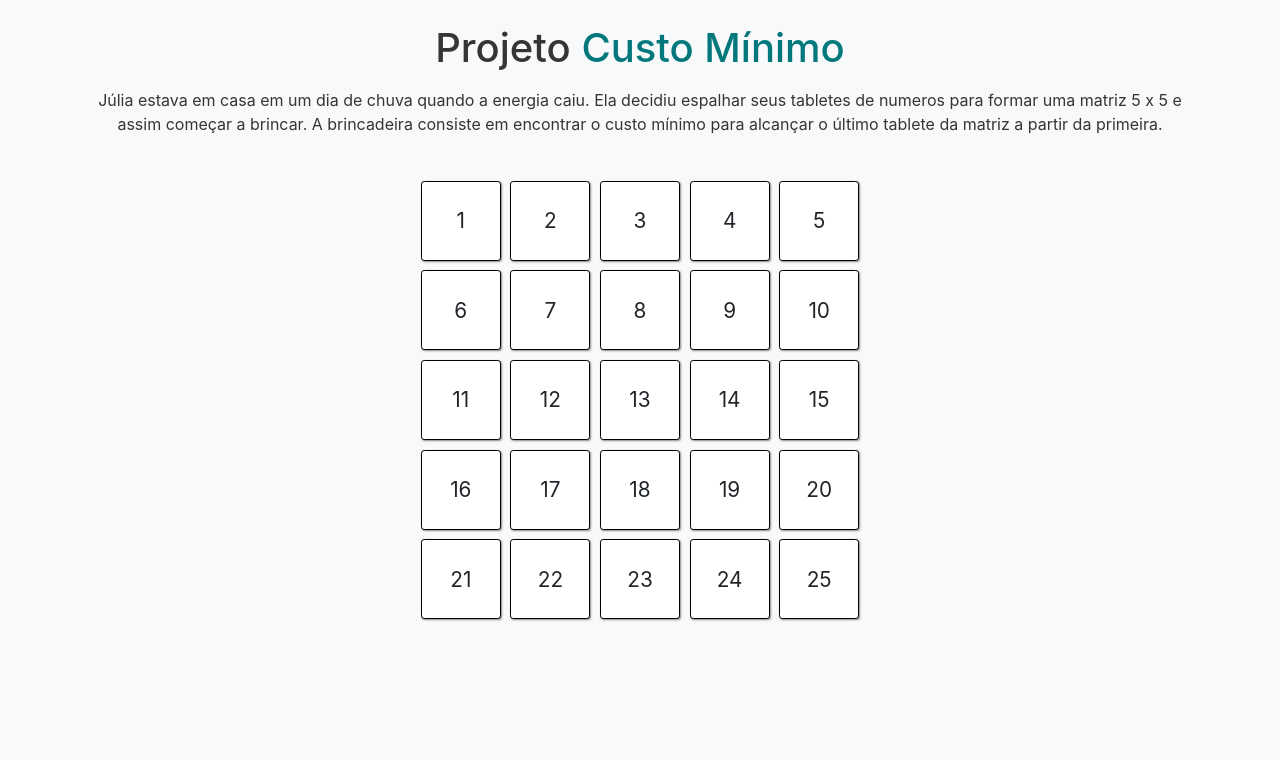
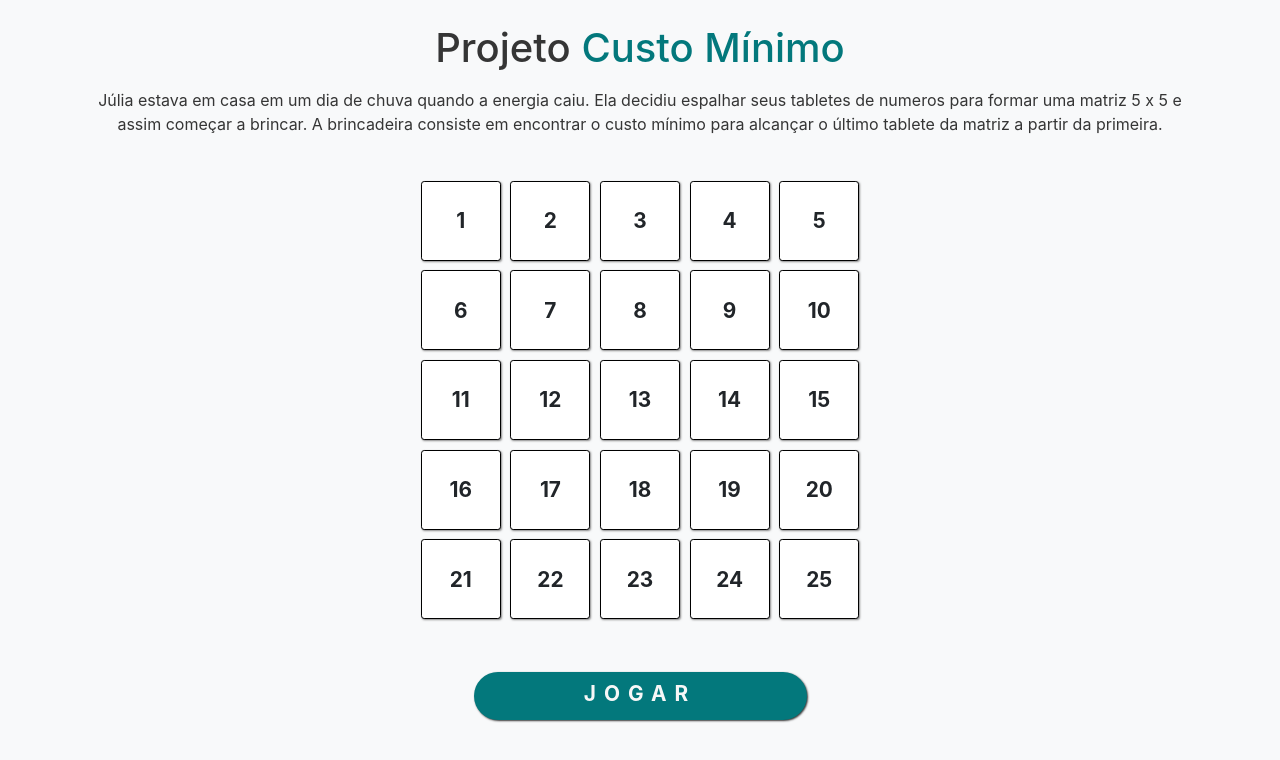
Before and after one commit to EsioFreitas/D-P_minimum-cost, a React (Create React App) app: page / in a window 1280 px wide. Shown: the top 760 px of the page. Built offline with nearby package versions, Linux system fonts and the light colour scheme.

Commit message:
Add play btn

```diff
--- a/src/App.css
+++ b/src/App.css
@@ -16,6 +16,7 @@
   outline-width: 0;
   transition: all 0.3s ease-in-out;
   font-size: 1.3rem;
+  font-weight: bold;
 }
 
 .start-btn {
--- a/src/App.js
+++ b/src/App.js
@@ -67,7 +67,9 @@ function App() {
             </div>
           </div>
         </div>
-
+        <div className="d-flex justify-content-center mt-5 align-items-center">
+          <div className="btn start-btn">Jogar</div>
+        </div>
       </div>
     </div>
   );
```
